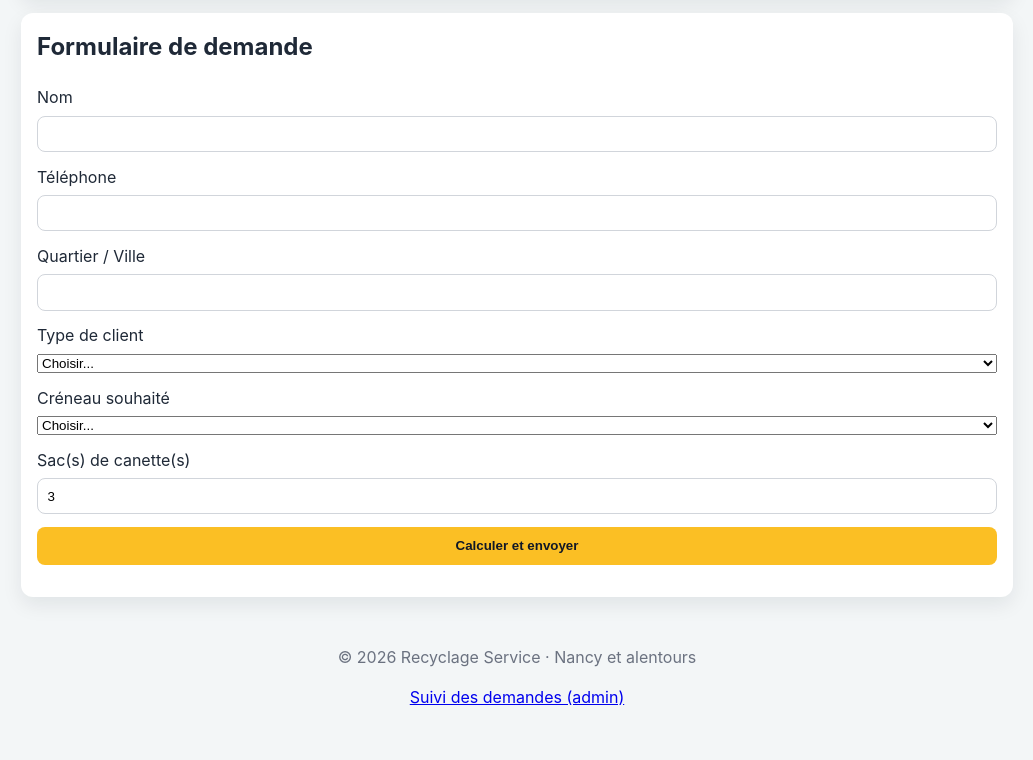
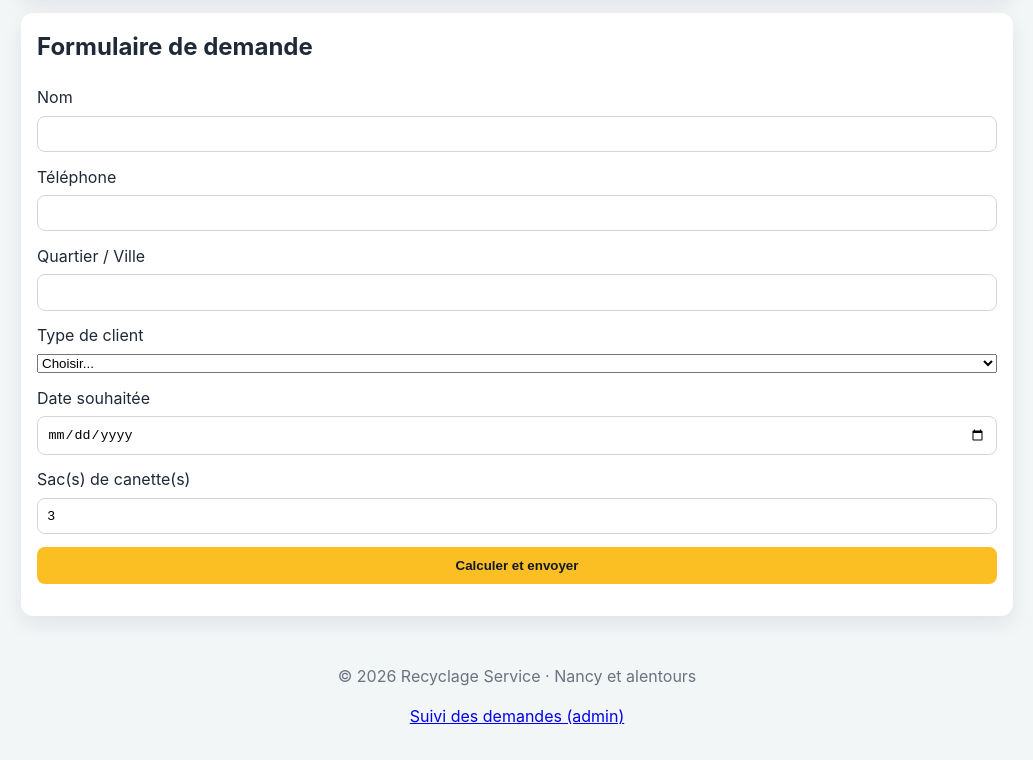
Before and after one commit to jju411315-boop/recyclage-service, a website: page index.html in a window 1280 px wide. Shown: the part 1161-1921 px from the top of the page, without its empty margins (123-1156 px from the left). Drawn offline with Linux system fonts and the light colour scheme.

Commit message:
Change time slot selection to date input
Replaced select dropdown for time slot with a date input field.

```diff
--- a/index.html
+++ b/index.html
@@ -108,14 +108,11 @@
             </select>
           </label>
 
-          <label>
-            Créneau souhaité
-            <select name="creneau" required>
-              <option value="">Choisir...</option>
-              <option value="matin">Matin</option>
-              <option value="apres-midi">Après-midi</option>
-            </select>
-          </label>
+
+            <label>
+  Date souhaitée
+  <input type="date" id="creneau" name="creneau" required>
+</label>
 
           <label>
             Sac(s) de canette(s)
```
